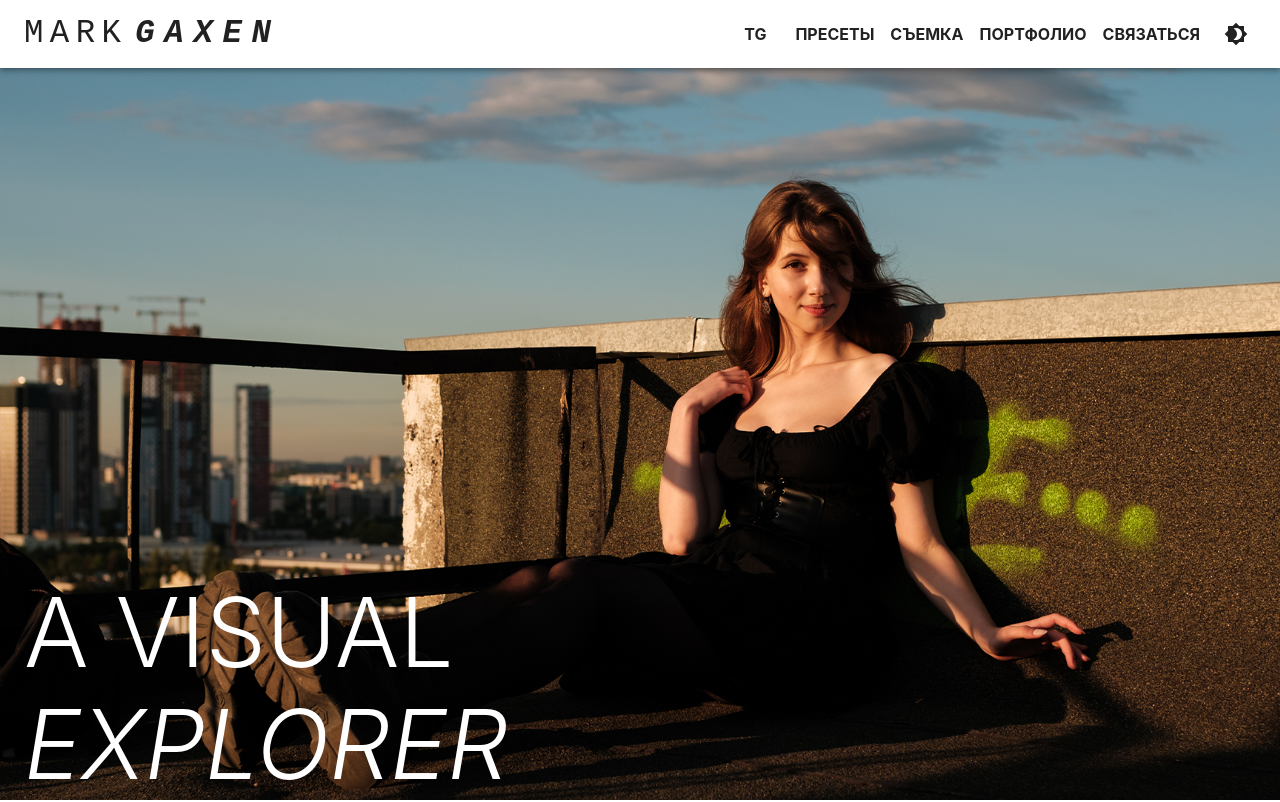
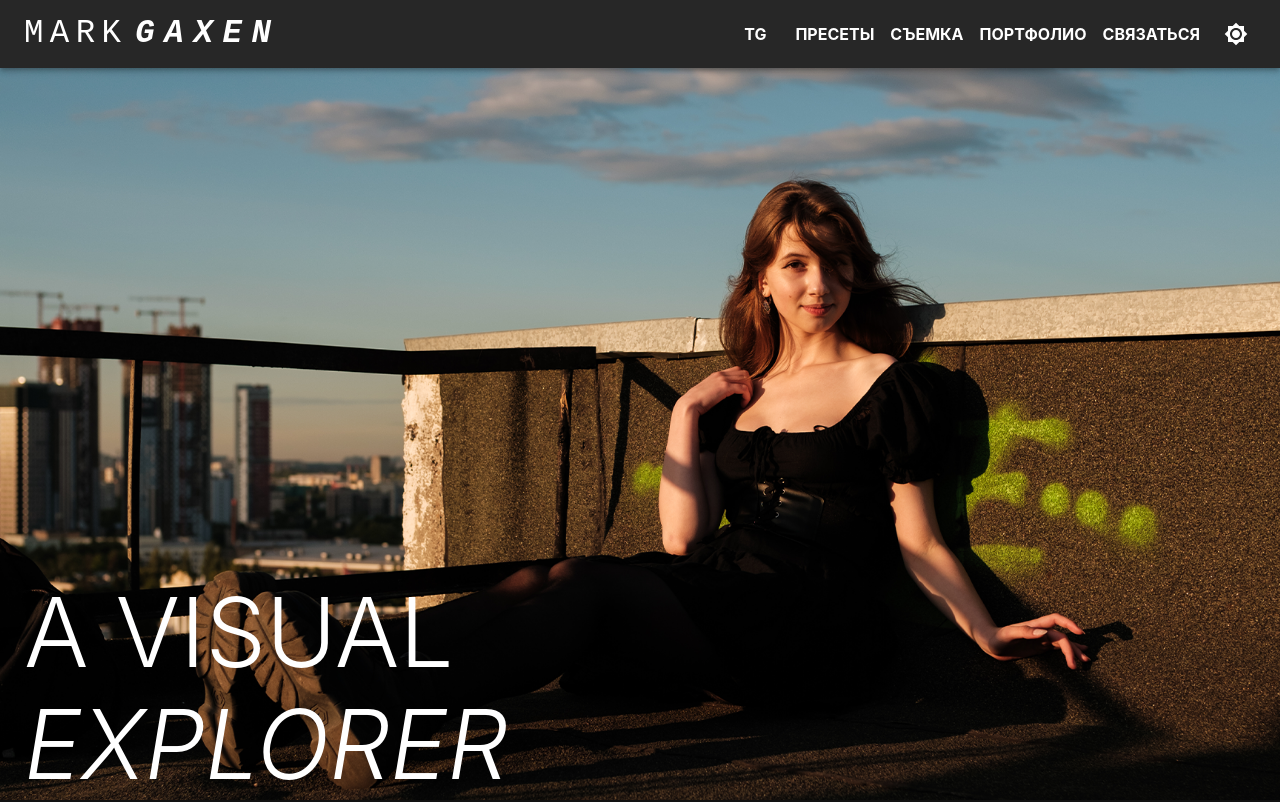
Before and after one commit to vburtelov/gaxenru, a Next.js app: page / in a window 1280 px wide. Shown: the top 802 px of the page. Built offline with nearby package versions, Linux system fonts and the light colour scheme.

Commit message:
set default theme to dark

```diff
--- a/app/layout.js
+++ b/app/layout.js
@@ -13,7 +13,7 @@ import {darkTheme, lightTheme} from "@/app/theme";
 
 export default function RootLayout({children}) {
 
-    const [theme, setTheme] = useState(lightTheme);
+    const [theme, setTheme] = useState(darkTheme);
 
     const toggleTheme = () => {
         setTheme(theme.palette.mode === "dark" ? lightTheme : darkTheme)
```
